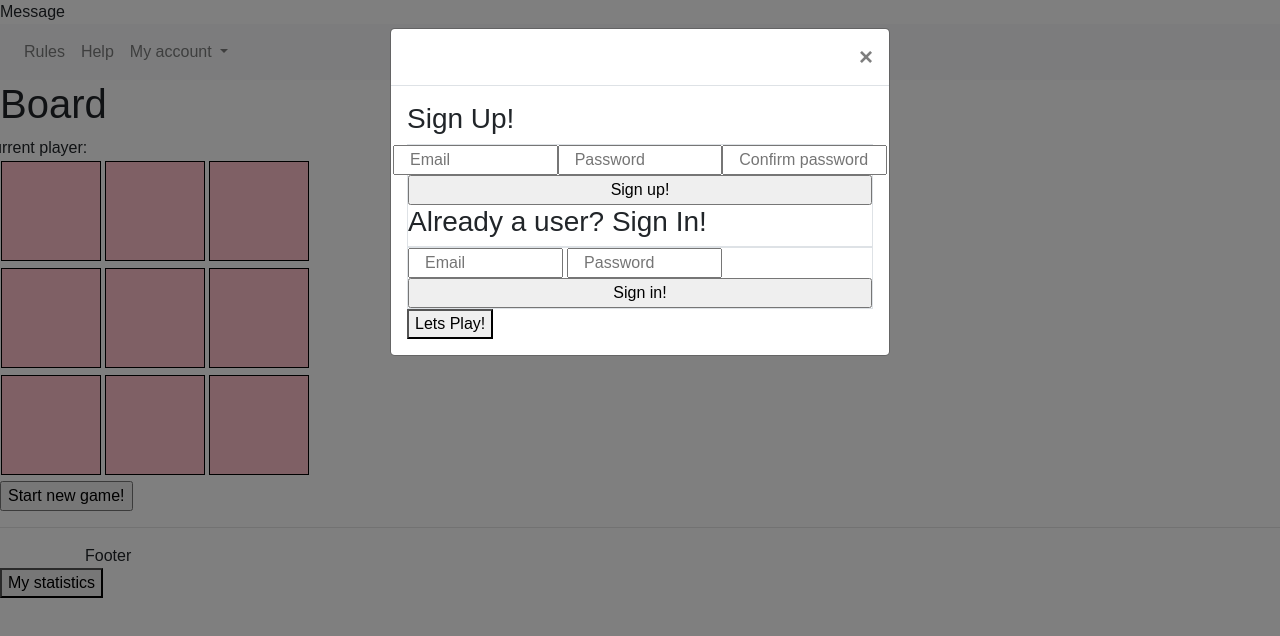
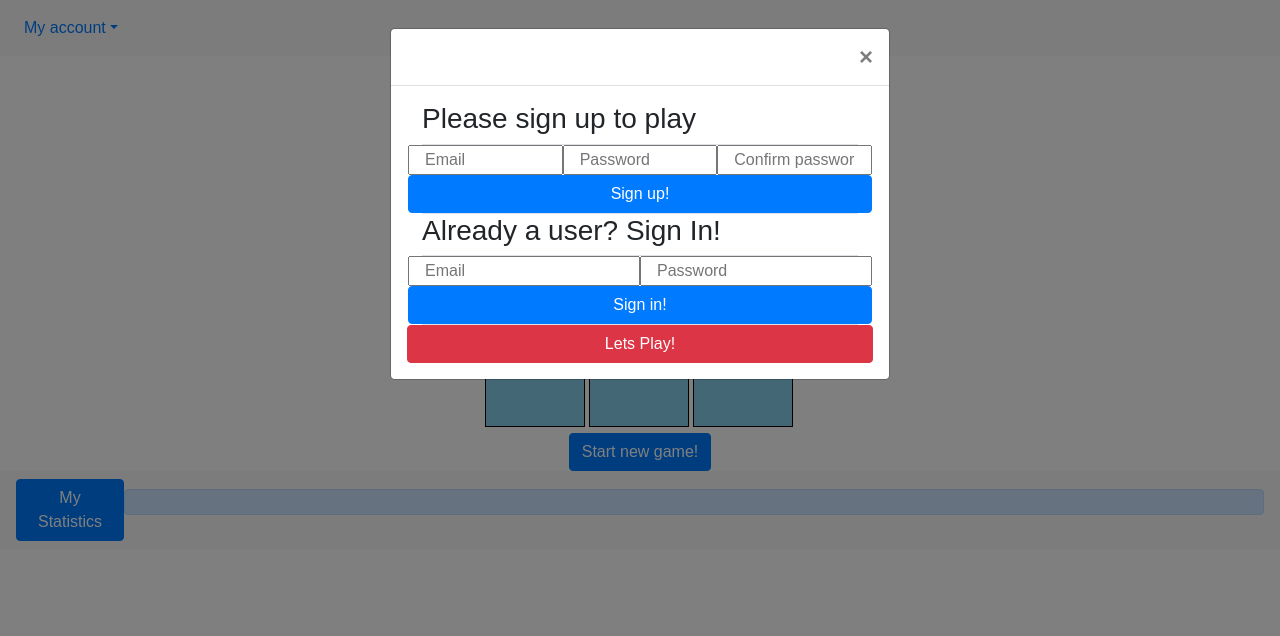
Before and after one commit to elinagorshkova/tic-tac-toe-client, a website built with webpack: page index.html in a window 1280 px wide. Built offline with nearby package versions, Linux system fonts and the light colour scheme.

Commit message:
Debugging/styling
Tested for bugs; added styling solutions

```diff
--- a/assets/scripts/app.js
+++ b/assets/scripts/app.js
@@ -9,14 +9,14 @@ const authEvents = require('./auth/events')
 const gameEvents = require('./script')
 $(() => {
   $(document).ready(function () {
-    $('#exampleModal').modal('show')
+    $('#starting-form').modal('show')
   })
   $('#sign-up').on('submit', authEvents.onSignUp)
   $('#sign-in').on('submit', authEvents.onSignIn)
-  $('#change-password').on('click', authEvents.onChangePassword)
+  $('#change-password').on('submit', authEvents.onChangePassword)
   $('#sign-out').on('click', authEvents.onSignOut)
   $('.new-game').on('click', gameEvents.newGame)
-  $('.new-game').on('click', gameEvents.newGame)
   $('.cell').on('click', gameEvents.game)
+  $('.cell').on('click', authEvents.onEachMove)
   $('#check-api').on('click', authEvents.onCheckApi)
 })
--- a/assets/scripts/auth/api.js
+++ b/assets/scripts/auth/api.js
@@ -61,21 +61,11 @@ const addMove = function (data) {
           index: store.id,
           value: store.marker
         },
-        over: store.over
+        over: store.game.over
       }
     }
   })
 }
-
-/* const checkApi = function () {
-  return $.ajax({
-    url: config.apiUrl + 'games/' + store.game.id,
-    method: 'GET',
-    headers: {
-      Authorization: 'Token token=' + store.user.token
-    }
-  })
-} */
 const checkApi = function () {
   return $.ajax({
     url: config.apiUrl + 'games',
--- a/assets/scripts/auth/events.js
+++ b/assets/scripts/auth/events.js
@@ -55,6 +55,13 @@ const onNewGame = function () {
     .then(ui.newGameSuccess)
     .catch(ui.failure)
 }
+
+const onEachMove = function () {
+  event.preventDefault()
+  api.addMove()
+    .then(ui.eachMoveSucess)
+    .catch(ui.failure)
+}
 const onCheckApi = function () {
   event.preventDefault()
   api.checkApi()
@@ -69,5 +76,6 @@ module.exports = {
   onSignOut,
   onNewGame,
   onCheckApi,
-  store
+  store,
+  onEachMove
 }
--- a/assets/styles/index.scss
+++ b/assets/styles/index.scss
@@ -1,13 +1,23 @@
 @import '~bootstrap/scss/bootstrap';
+
+#board {
+  display: flex;
+  justify-content: center;
+}
+body {
+  font-family: 'Varela Round', sans-serif;
+	}
+
+
 .cell {
+  background-color: #87ceeb;
+  border: solid 1px;
   height: 100px;
   width: 100px;
-  border: solid 1px;
-  background-color: pink;
 }
-
-body {
-		font-family: 'Varela Round', sans-serif;
+#game-title {
+  display: flex;
+  justify-content: center;
 }
 	.modal-login {
 		color: #636363;
@@ -81,9 +91,18 @@ body {
         line-height: normal;
         border: none;
     }
+
 .modal-login .btn:hover, .modal-login .btn:focus {
 background: #45aba6;
 outline: none;
+ }
+
+#start-over {
+  display: flex;
+  justify-content: center;
+}
+#user-message {
+  text-align: right
 }
 .trigger-btn {
   display: inline-block;
--- a/index.html
+++ b/index.html
@@ -1,7 +1,8 @@
 <!DOCTYPE html>
 <html>
+<!--Head is from the browser template-->
     <head>
-      <title>Example</title>
+      <title>Tic Tac Toe</title>
       <meta name="viewport" content="width=device-width, initial-scale=1">
 
       <!-- Do not add `link` tags-->
@@ -11,107 +12,119 @@
       <script src="public/vendor.js" type="text/javascript" charset="utf-8" defer></script>
       <script src="public/application.js" type="text/javascript" charset="utf-8" defer></script>
     </head>
-<body>
-  <div class="modal fade" id="exampleModal" tabindex="-1" role="dialog" aria-labelledby="exampleModalLabel" aria-hidden="true">
-    <div class="modal-dialog" role="document">
-      <div class="modal-content">
-        <div class="modal-header">
 
-          <button type="button" class="close" data-dismiss="modal" aria-label="Close">
-            <span aria-hidden="true">&times;</span>
-          </button>
-        </div>
-        <div class="modal-body">
-          <div class='auth-forms'>
-            <h3>Sign Up!</h3>
+    <body>
+
+      <header>
+        <nav class="navbar navbar-expand-lg navbar-skyblue bg-light">
+          <div class="collapse navbar-collapse" id="navbarNavDropdown">
+            <ul class="navbar-nav">
+              <li class="nav-item dropdown">
+                <a class="nav-link dropdown-toggle" href="#" id="navbarDropdownMenuLink" data-toggle="dropdown" aria-haspopup="true" aria-expanded="false">
+            My account</a>
+            <div class="dropdown-menu" aria-labelledby="navbarDropdownMenuLink">
+              <a class="dropdown-item" href="#">
+                <button class='btn btn-primary' id="sign-out">Sign Out</button>
+              </a>
+              <a class="dropdown-item" href="#">
+                <form id='change-password' class='border'>
+                  <fieldset>
+                    <legend>Change Password!</legend>
+                    <input type="password" name="passwords[old]" placeholder="Current password">
+                    <input type="password" name="passwords[new]" placeholder="New password">
+                    <input type='submit' class='btn btn-primary' value='Change Password!'>
+                  </fieldset>
+                </form>
+              </a>
+            </div>
+          </li>
+        </ul>
+      </div>
+    </nav>
+  </header>
+
+<!-- Sign In/Sign Up form popping up when the page loads -->
+<div class="modal fade" id="starting-form" tabindex="-1" role="dialog" aria-labelledby="exampleModalLabel" aria-hidden="true">
+  <div class="modal-dialog" role="document">
+    <div class="modal-content">
+      <div class="modal-header">
+        <button type="button" class="close" data-dismiss="modal" aria-label="Close">
+          <span aria-hidden="true">&times;</span>
+        </button>
+      </div>
+      <div class="modal-body">
+        <div class='container auth-forms'>
+          <h3>Please sign up to play</h3>
           <form id='sign-up' class='border'>
-          <fieldset>
+            <fieldset>
+              <div class='row'>
+                <input type="text" class ='col-4' name="credentials[email]" placeholder="Email">
+                <input type ="password" class ='col-4' name="credentials[password]" placeholder="Password">
+                <input type ="password" class ='col-4' name="credentials[password_confirmation]" placeholder="Confirm password">
+              </div>
+              <div class='row'>
+              <input type="submit" class='btn btn-primary col-12' value="Sign up!">
+            </div>
+            </fieldset>
+          </form>
+          <h3>Already a user? Sign In!</h3>
+          <form id='sign-in' class='border'>
+            <fieldset>
+              <div class='row'>
+              <input type="text" class='col-6' name="credentials[email]" placeholder="Email">
+              <input type ="password" class='col-6' name="credentials[password]" placeholder="Password">
+            </div>
             <div class='row'>
-              <input type="text" class ='col-4' name="credentials[email]" placeholder="Email">
-              <input type ="password" class ='col-4' name="credentials[password]" placeholder="Password">
-              <input type ="password" class ='col-4' name="credentials[password_confirmation]" placeholder="Confirm password">
+              <input type="submit" class='btn btn-primary col-12' value="Sign in!">
             </div>
-              <input type="submit" class='col-12' value="Sign up!">
-          </fieldset>
-          <h3>Already a user? Sign In!</h3>
-          </form>
-          <form id='sign-in' class='border'>
-          <fieldset>
-            <input type="text" class='col-4' name="credentials[email]" placeholder="Email">
-            <input type ="password" class='col-4' name="credentials[password]" placeholder="Password">
-            <input type="submit" class='col-12' value="Sign in!">
-          </fieldset>
+            </fieldset>
           </form>
         </div>
-        <button class='new-game' class='col-12' data-dismiss='modal'>Lets Play!</button>
+        <button class='new-game col-12 btn btn-danger' data-dismiss='modal'>Lets Play!</button>
       </div>
     </div>
   </div>
 </div>
 
 
-      <div id='message'>Message</div>
-<header>
-  <nav class="navbar navbar-expand-lg navbar-light bg-light">
-  <div class="collapse navbar-collapse" id="navbarNavDropdown">
-    <ul class="navbar-nav">
-      <li class="nav-item">
-        <a class="nav-link" href="#">Rules</a>
-      </li>
-      <li class="nav-item">
-        <a class="nav-link" href="#">Help</a>
-      </li>
-      <li class="nav-item dropdown">
-        <a class="nav-link dropdown-toggle" href="#" id="navbarDropdownMenuLink" data-toggle="dropdown" aria-haspopup="true" aria-expanded="false">
-          My account
-        </a>
-        <div class="dropdown-menu" aria-labelledby="navbarDropdownMenuLink">
-          <a class="dropdown-item" href="#">
-            <div id="sign-out">Sign Out</div>
-          </a>
-          <a class="dropdown-item" href="#">
-          <div id='change-password'>Change Password</div>
-        </a>
-        </div>
-      </li>
-    </ul>
-  </div>
-</nav>
-</header>
-
-  <h1>Board</h1>
+<!-- Game board -->
+  <h1 id='game-title'>Tic Tac Toe</h1>
   <table id='board'>
-    <div class='row'>
-      <div>current player:</div>
-      <div id='currentPlayer'></div>
-    </div>
     <tbody>
       <tr>
-        <td> <button class='cell' id='0'></button><td>
-        <td> <button class='cell' id='1'></button><td>
-        <td> <button class='cell' id='2'></button><td>
+        <td> <button class='cell' id='0'></button><td> <!-- cell -->
+        <td> <button class='cell' id='1'></button><td> <!-- cell -->
+        <td> <button class='cell' id='2'></button><td> <!-- cell -->
       </tr>
       <tr>
-        <td> <button class='cell' id='3'></button><td>
-        <td> <button class='cell' id='4'></button><td>
-        <td> <button class='cell' id='5'></button><td>
+        <td> <button class='cell' id='3'></button><td> <!-- cell -->
+        <td> <button class='cell' id='4'></button><td> <!-- cell -->
+        <td> <button class='cell' id='5'></button><td> <!-- cell -->
       </tr>
       <tr>
-        <td> <button class='cell' id='6'></button><td>
-        <td> <button class='cell' id='7'></button><td>
-        <td> <button class='cell' id='8'></button><td>
+        <td> <button class='cell' id='6'></button><td> <!-- cell -->
+        <td> <button class='cell' id='7'></button><td> <!-- cell -->
+        <td> <button class='cell' id='8'></button><td> <!-- cell -->
       </tr>
   </tbody>
   </table>
-<form class="new-game" class='border'>
-  <fieldset>
-    <input type="submit" value='Start new game!'>
-</fieldset>
-</form>
-<hr>
-<div class='container'>
-<footer>Footer</footer>
+  <!-- Game Board -->
+  <div id='start-over'>
+<button class='new-game btn btn-primary'>Start new game!</button>
 </div>
-<button id='check-api'> My statistics </button>
-    </body>
+<footer>
+  <nav class="navbar navbar-expand navbar-light bg-light">
+    <div class="collapse navbar-collapse" id="navbarSupportedContent">
+      <ul class="navbar-nav mr-auto">
+        <li class="nav-item active">
+          <a id='check-api' tabindex="0" class="btn btn-primary" role="button" data-toggle="popover" data-trigger="focus" title="My statistics" data-content="">My Statistics</a>
+        </li>
+      </ul>
+        <div class="container alert alert-primary" role="alert" id='user-message'> </div>
+    </div>
+  </nav>
+</footer>
+
+</body>
+
 </html>
```
Also changed, not shown: assets/scripts/auth/ui.js (+17 -9 lines), assets/scripts/script.js (+12 -24 lines). Lines whose indentation alone changed are shown as unchanged.
